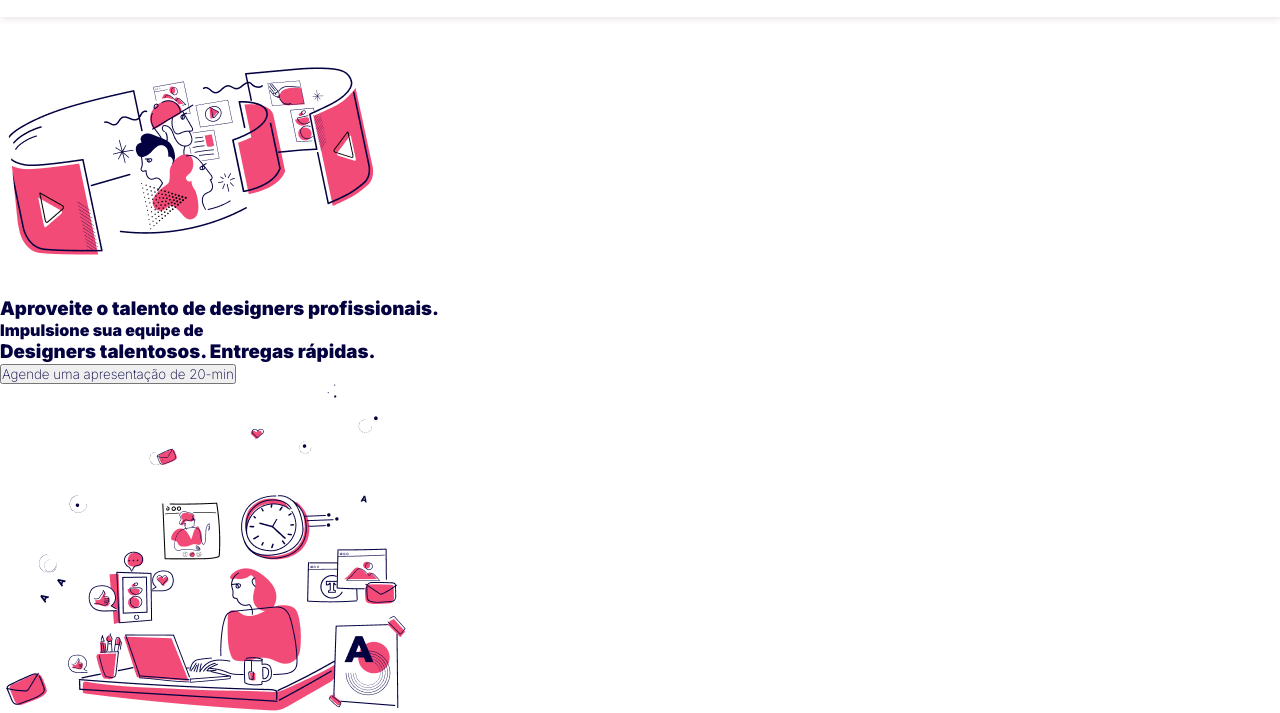
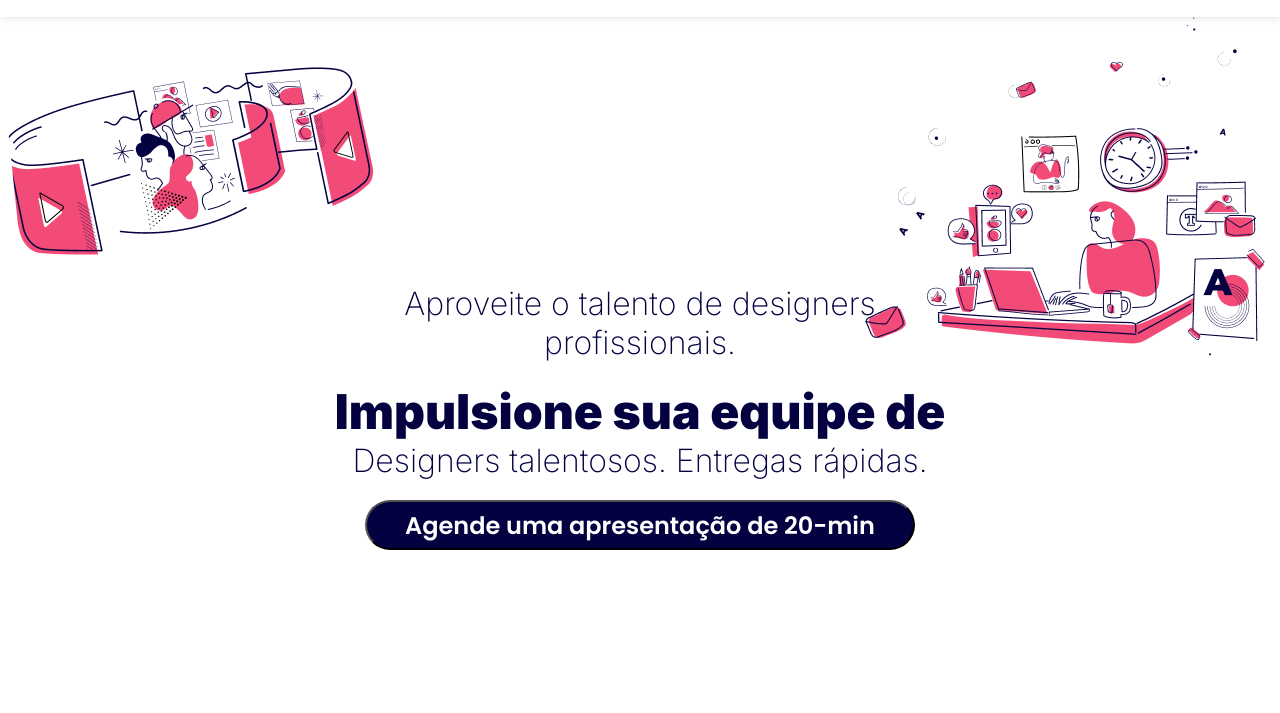
Before and after one commit to ursarah/projeto_faster, a plain HTML site: page index.html in a window 1280 px wide. Shown: the part 118-831 px from the top of the page. Drawn offline with Linux system fonts and the light colour scheme; files whose address does not match are found by name.

Commit message:
style: estilizando a section intro

```diff
--- a/css/style.css
+++ b/css/style.css
@@ -43,3 +43,46 @@ header{
     transition: .3s;
     cursor: pointer;
 }
+.intro-container{
+    display: flex;
+    justify-content: space-between;
+    position: relative;
+    min-height: 100vh;
+    min-width: 90vw;
+}
+.intro-content{
+    position: absolute;
+    top: 50%;
+    left: 50%;
+    transform: translate(-50%, -50%);
+    text-align: center;
+}
+.intro-content h3{
+    font-size: 2em;
+    font-weight: 500;
+    padding-bottom: 20px;
+}
+.intro-content h4{
+    font-weight: 900;
+    font-size: 3em;
+}
+.intro-women{
+    position: absolute;
+    top: 50%;
+    left: 76%;
+}
+.btn-main button{
+    background-color: #030140;
+    color: white;
+    font-family: 'Poppins', sans-serif;
+    font-size: 1.5em;
+    width: 550px;
+    height: 50px;
+    border-radius: 30px;
+}
+.btn-main button:hover{
+    background-color: #F24B78;
+    transition: .5s;
+    border: none;
+    cursor: pointer;
+}
```
